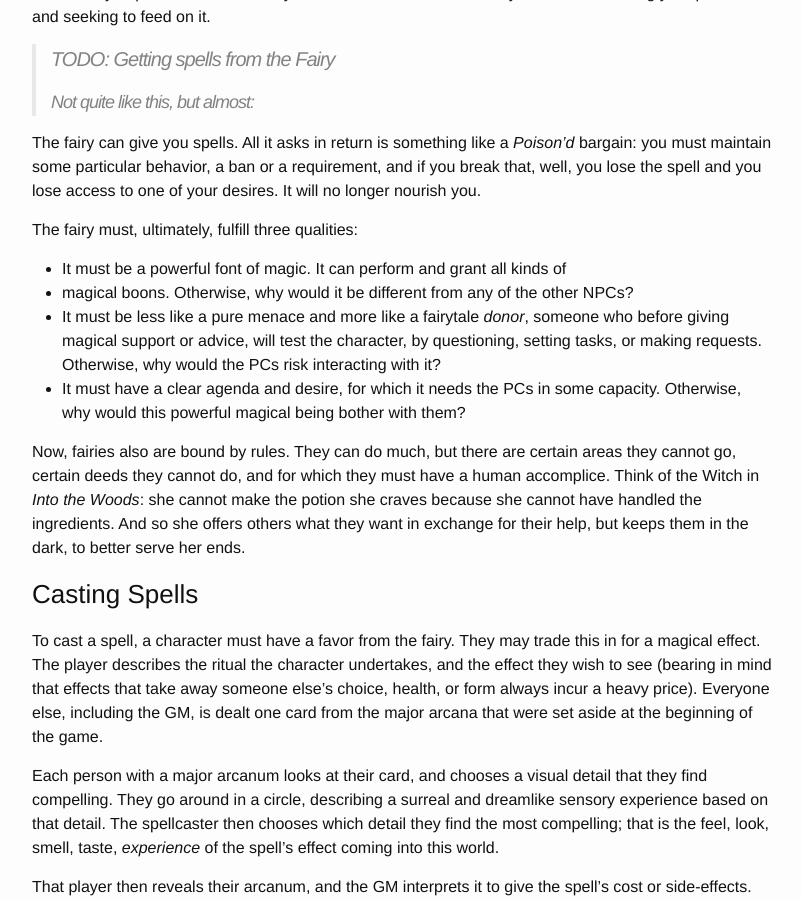
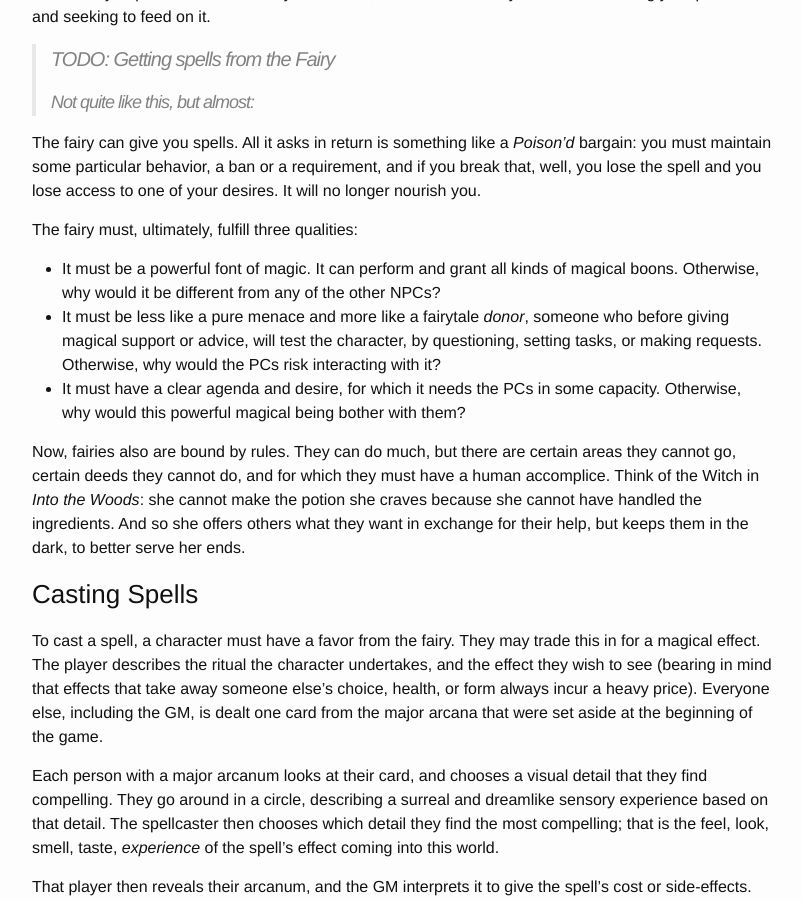
Before and after one commit to wlonk/arcadia, a Jekyll site: the page built from rules/index.md, in a window 1280 px wide and 900 px high, scrolled down 12878 px. Shown: the whole window, without its empty margins (238-1040 px from the left). Built offline with Jekyll 4.4.1, drawn with Linux system fonts in a browser that asks for light colours; some web fonts are replaced.

Commit message:
Fix stray bullet

```diff
--- a/rules/index.md
+++ b/rules/index.md
@@ -589,7 +589,7 @@ access to one of your desires. It will no longer nourish you.
 The fairy must, ultimately, fulfill three qualities:
 
   * It must be a powerful font of magic. It can perform and grant all kinds of
-  * magical boons. Otherwise, why would it be different from any of the other
+    magical boons. Otherwise, why would it be different from any of the other
     NPCs?
   * It must be less like a pure menace and more like a fairytale _donor_,
     someone who before giving magical support or advice, will test the
```
